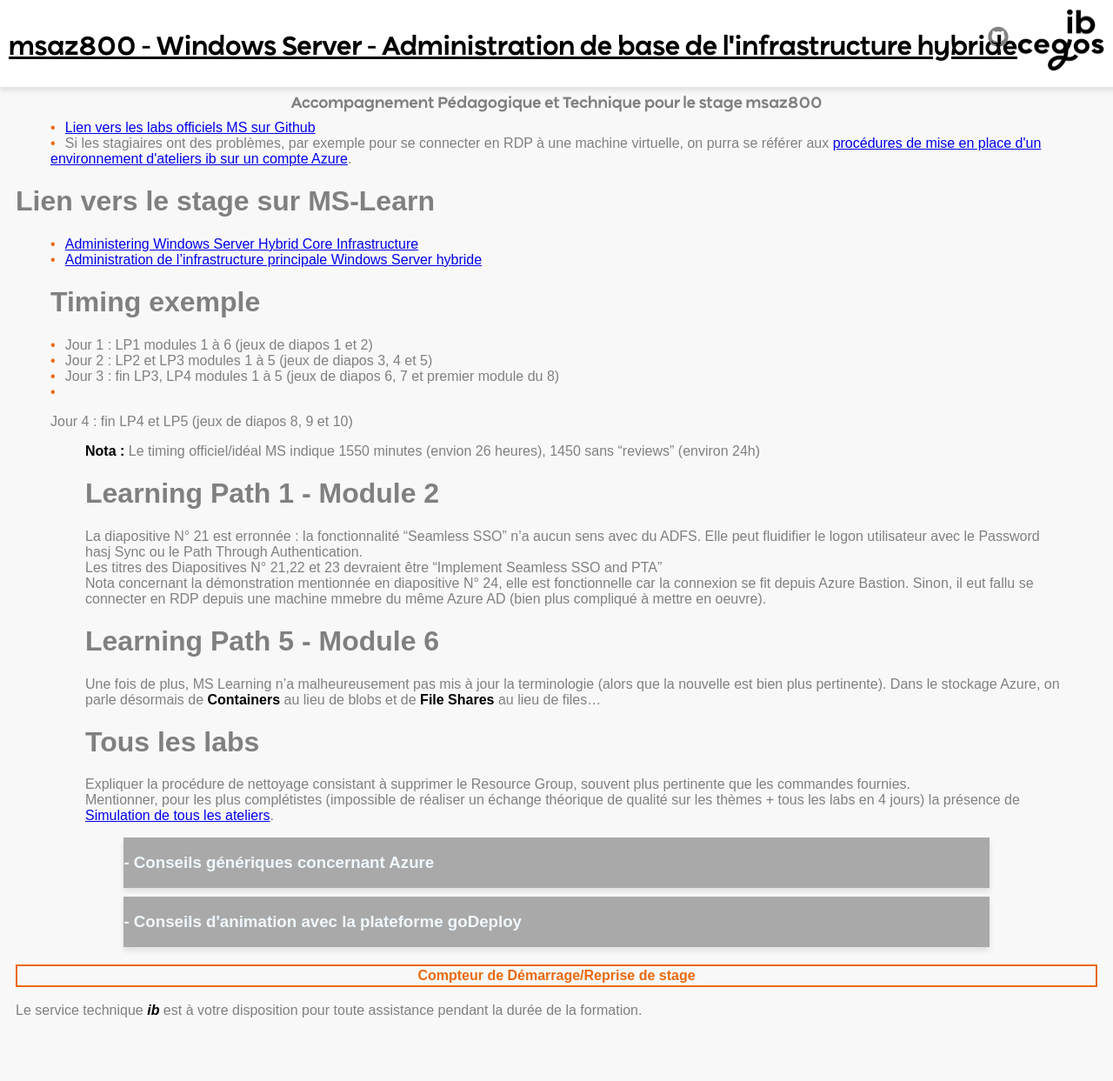
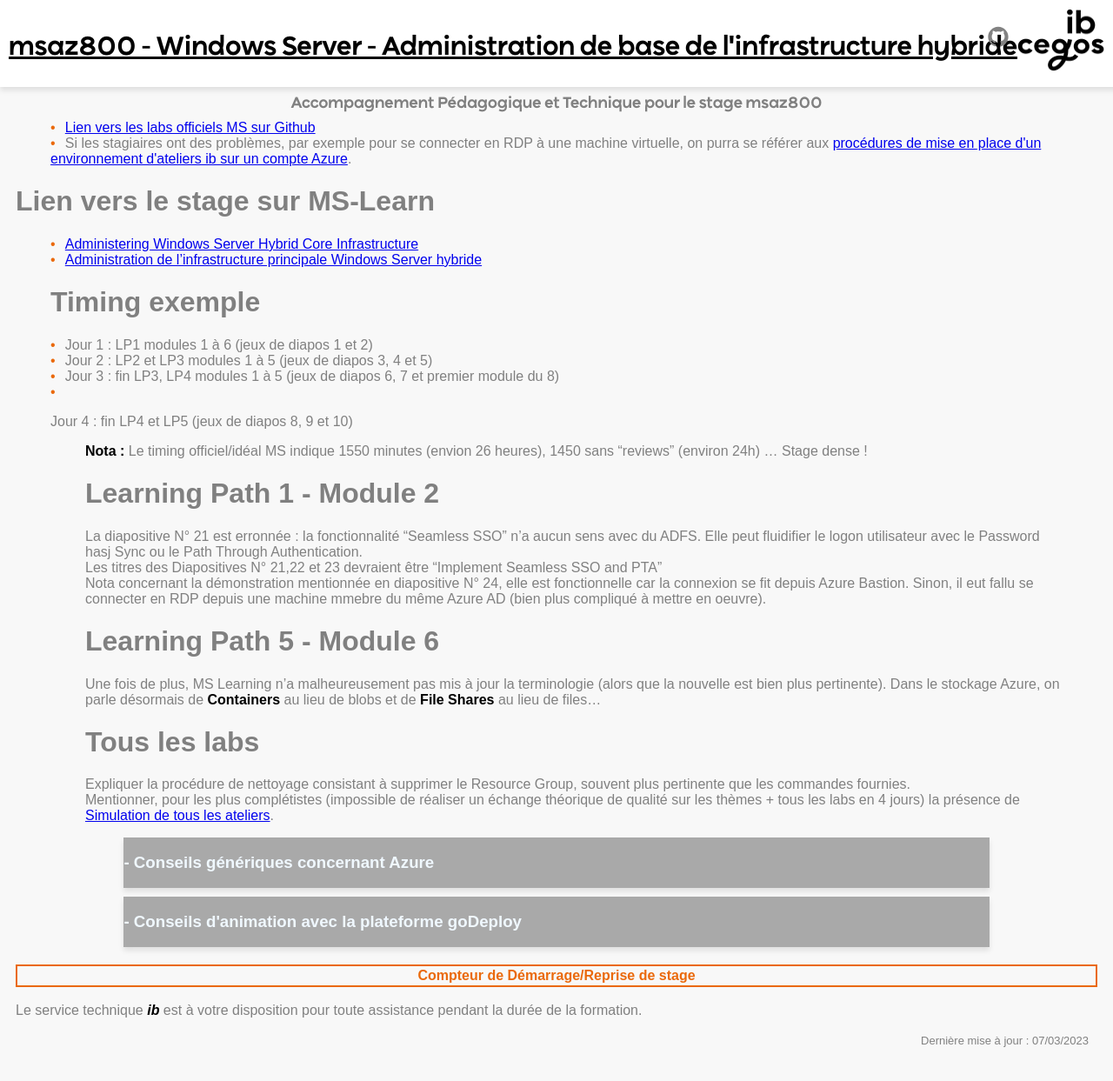
Before and after one commit to renaudwangler/ib-apts, a Jekyll site: the page built from stages/msaz800.md, in a window 1280 px wide and 1243 px high. Shown: the whole window at 87% size. Built offline with Jekyll 4.4.1, drawn with Linux system fonts in a browser that asks for light colours.

Commit message:
Update msaz800.md

```diff
--- a/stages/msaz800.md
+++ b/stages/msaz800.md
@@ -3,6 +3,7 @@
 goDeploy: true
 Azure: true
 labs: https://microsoftlearning.github.io/AZ-800-Administering-Windows-Server-Hybrid-Core-Infrastructure/
+editDate: 07/03/2023
 ---
 # Lien vers le stage sur MS-Learn
 - [Administering Windows Server Hybrid Core Infrastructure](https://learn.microsoft.com/en-us/training/courses/az-800t00)
@@ -13,7 +14,7 @@
 - Jour 3 : fin LP3, LP4 modules 1 à 5 (jeux de diapos 6, 7 et premier module du 8)
 - Jour 4 : fin LP4 et LP5 (jeux de diapos 8, 9 et 10)
 
-  >**Nota :** Le timing officiel/idéal MS indique 1550 minutes (envion 26 heures), 1450 sans "reviews" (environ 24h)
+  >**Nota :** Le timing officiel/idéal MS indique 1550 minutes (envion 26 heures), 1450 sans "reviews" (environ 24h) ... Stage dense !
 # Learning Path 1 - Module 2
 La diapositive N° 21 est erronnée : la fonctionnalité "Seamless SSO" n'a aucun sens avec du ADFS. Elle peut fluidifier le logon utilisateur avec le Password hasj Sync ou le Path Through Authentication.
 Les titres des Diapositives N° 21,22 et 23 devraient être "Implement Seamless SSO and PTA"
```
